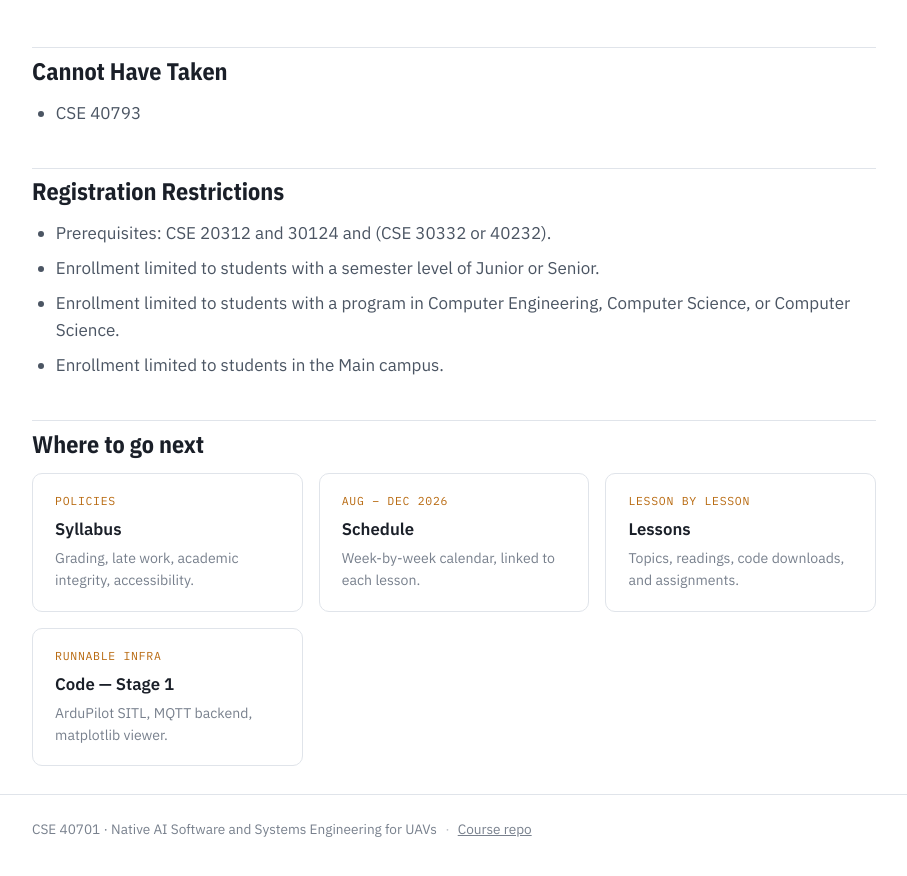
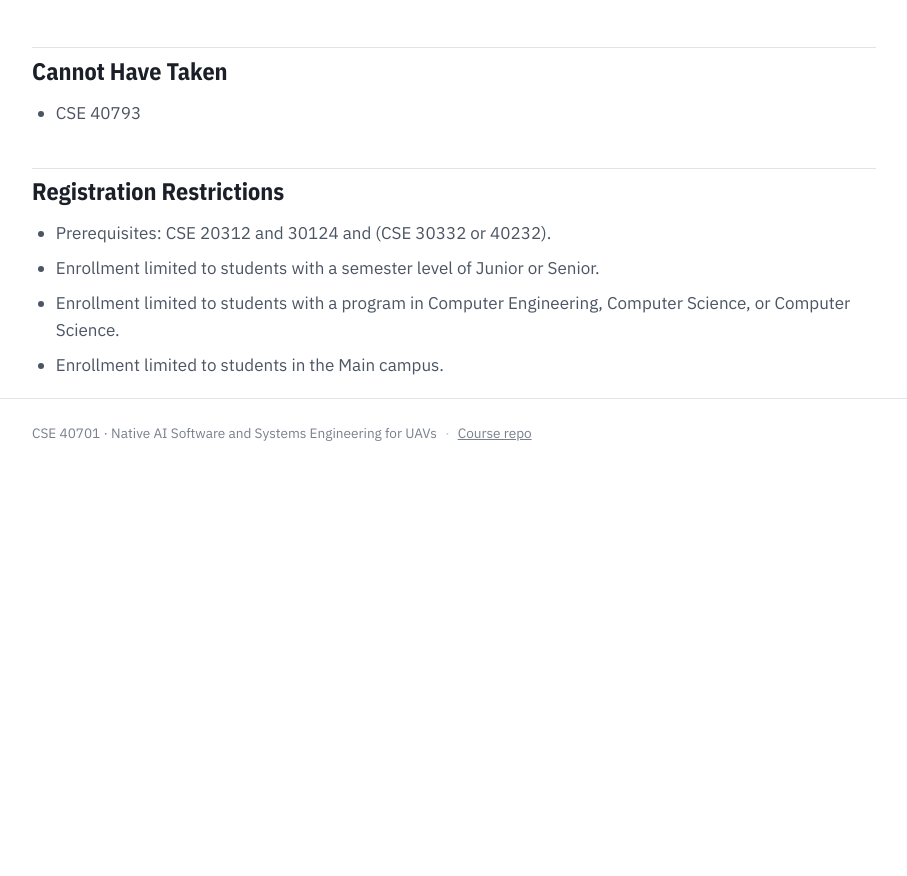
Before and after one commit to JaneClelandHuang/uav-native-ai, a Jekyll site: the page built from index.md, in a window 1280 px wide and 900 px high, scrolled down 1220 px. Shown: the top 876 px of the window, without its empty margins (186-1093 px from the left). Built offline with Jekyll 4.4.1, drawn with Linux system fonts in a browser that asks for light colours; after the commit the page ends 1725 px from its top, so only the background shows below that.

Commit message:
Remove next steps section from index.md
Removed the section with links to syllabus, schedule, lessons, and runnable infrastructure.

```diff
--- a/index.md
+++ b/index.md
@@ -44,28 +44,3 @@ Throughout the course, students practice accountable AI-assisted development and
 - Enrollment limited to students with a semester level of Junior or Senior.
 - Enrollment limited to students with a program in Computer Engineering, Computer Science, or Computer Science.
 - Enrollment limited to students in the Main campus.
-
-## Where to go next
-
-<div class="card-grid">
-  <a class="card" href="{{ '/syllabus.html' | relative_url }}">
-    <div class="card-eyebrow">Policies</div>
-    <div class="card-title">Syllabus</div>
-    <div class="card-desc">Grading, late work, academic integrity, accessibility.</div>
-  </a>
-  <a class="card" href="{{ '/schedule.html' | relative_url }}">
-    <div class="card-eyebrow">Aug – Dec 2026</div>
-    <div class="card-title">Schedule</div>
-    <div class="card-desc">Week-by-week calendar, linked to each lesson.</div>
-  </a>
-  <a class="card" href="{{ '/lessons/' | relative_url }}">
-    <div class="card-eyebrow">Lesson by lesson</div>
-    <div class="card-title">Lessons</div>
-    <div class="card-desc">Topics, readings, code downloads, and assignments.</div>
-  </a>
-  <a class="card" href="https://github.com/JaneClelandHuang/uav-native-ai/tree/main/code/stage1">
-    <div class="card-eyebrow">Runnable infra</div>
-    <div class="card-title">Code — Stage 1</div>
-    <div class="card-desc">ArduPilot SITL, MQTT backend, matplotlib viewer.</div>
-  </a>
-</div>
```
